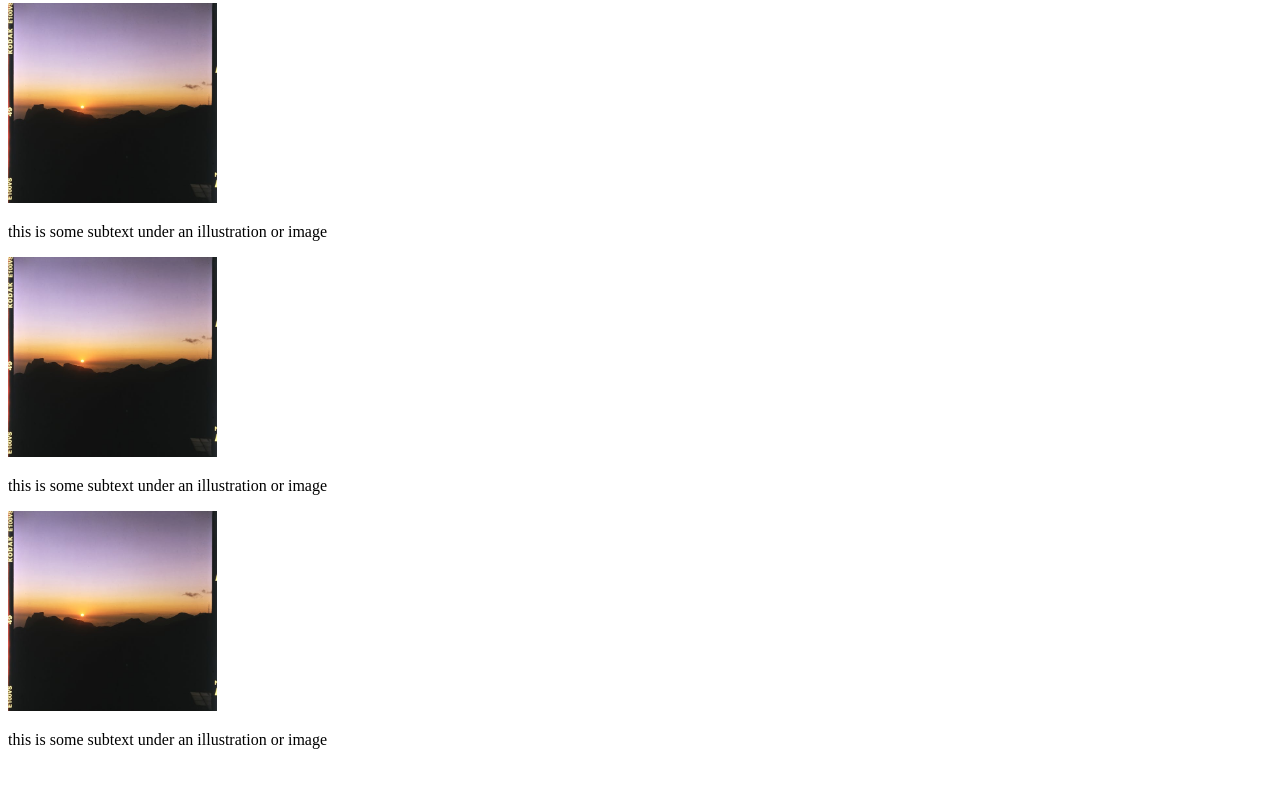
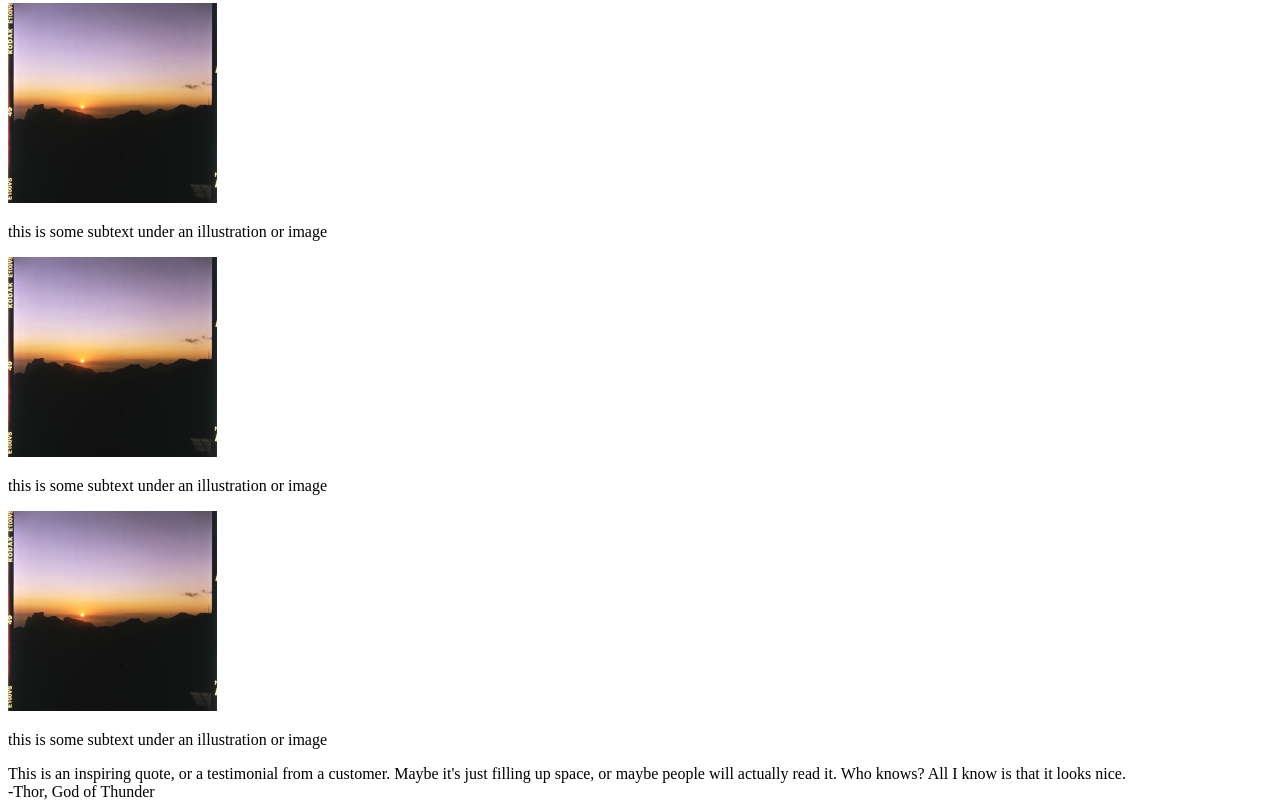
Before and after one commit to elaxx-dev/odin-landingpage, a plain HTML site: page index.html in a window 1280 px wide. Shown: the part 591-1400 px from the top of the page. Before the commit the page ends 1356 px from the top, so only its background shows below. Drawn offline with Linux system fonts and the light colour scheme.

Commit message:
Third section done
Straightforward only two text boxes

```diff
--- a/index.html
+++ b/index.html
@@ -39,7 +39,13 @@
 
             <img src="images/landscape.jpg" style="height: 200px; width: auto;">
             <p class="text">this is some subtext under an illustration or image</p>
+       </div>
 
+       <div class="third-section">
+            <div class="quote">This is an inspiring quote, or a testimonial from a customer. Maybe it's just filling up space, or
+                maybe people will actually read it. Who knows? All I know is that it looks nice.
+            </div>
+            <div class="author">-Thor, God of Thunder</div>
        </div>
     </body>
 </html>
```
